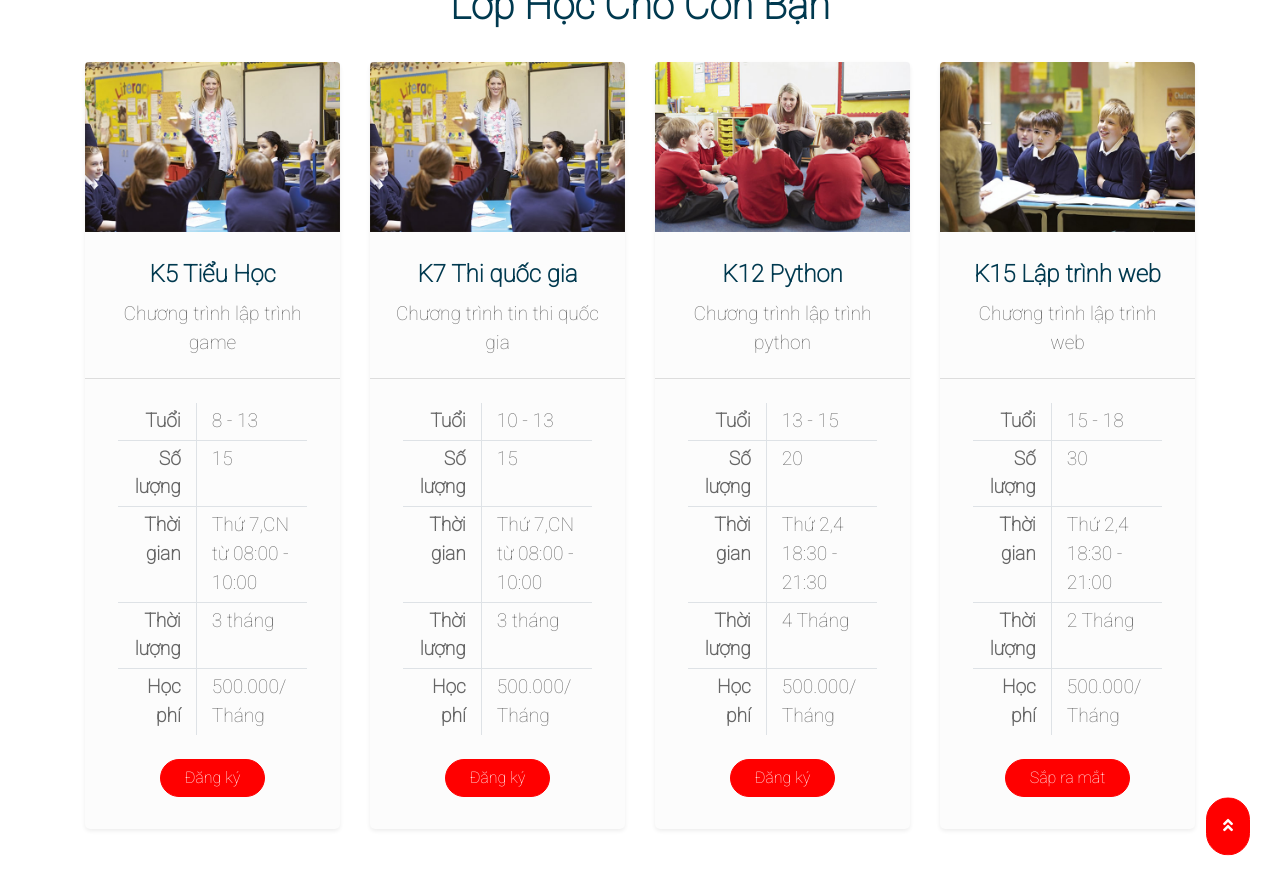
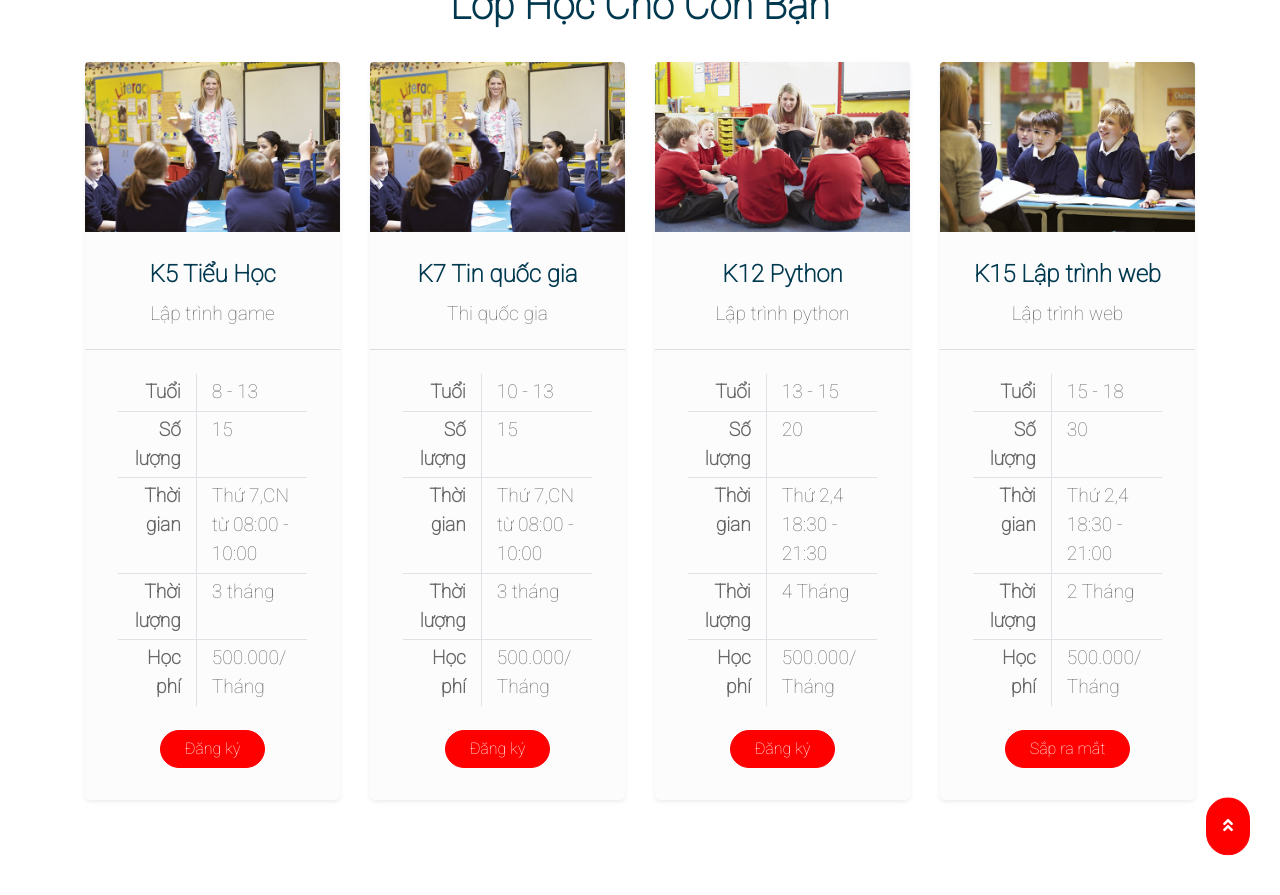
Before and after one commit to codegymdanang/codekids, a Jekyll site: the page built from index.html, in a window 1280 px wide and 900 px high, scrolled down 3954 px. Shown: the top 895 px of the window. Built offline with Jekyll 4.4.1, drawn with Linux system fonts in a browser that asks for light colours; nearby versions of some CDN libraries; the list of posts is cut into pages by our own code.

Commit message:
update home

```diff
--- a/_layouts/home.html
+++ b/_layouts/home.html
@@ -206,7 +206,7 @@
                     <img class="card-img-top mb-2" src="{{'/images/class-1.jpg' | prepend: site.baseurl }}" alt="">
                     <div class="card-body text-center">
                         <h4 class="card-title"> K5 Tiểu Học </h4>
-                        <p class="card-text"> Chương trình  lập trình game </p>
+                        <p class="card-text"> Lập trình game </p>
                     </div>
                     <div class="card-footer bg-transparent py-4 px-5">
                         <div class="row border-bottom">
@@ -238,8 +238,8 @@
                 <div class="card border-0 bg-light shadow-sm pb-2">
                     <img class="card-img-top mb-2" src="{{'/images/class-1.jpg' | prepend: site.baseurl }}" alt="">
                     <div class="card-body text-center">
-                        <h4 class="card-title"> K7 Thi quốc gia </h4>
-                        <p class="card-text"> Chương trình tin thi quốc gia</p>
+                        <h4 class="card-title"> K7 Tin quốc gia </h4>
+                        <p class="card-text"> Thi quốc gia</p>
                     </div>
                     <div class="card-footer bg-transparent py-4 px-5">
                         <div class="row border-bottom">
@@ -272,7 +272,7 @@
                     <img class="card-img-top mb-2" src="{{'/images/class-2.jpg' | prepend: site.baseurl }}"  alt="">
                     <div class="card-body text-center">
                         <h4 class="card-title"> K12 Python </h4>
-                        <p class="card-text"> Chương trình lập trình python </p>
+                        <p class="card-text"> Lập trình python </p>
                     </div>
                     <div class="card-footer bg-transparent py-4 px-5">
                         <div class="row border-bottom">
@@ -304,7 +304,7 @@
                     <img class="card-img-top mb-2" src="{{'/images/class-3.jpg' | prepend: site.baseurl }}"  alt="">
                     <div class="card-body text-center">
                         <h4 class="card-title"> K15 Lập trình web </h4>
-                        <p class="card-text"> Chương trình lập trình web</p>
+                        <p class="card-text"> Lập trình web</p>
                     </div>
                     <div class="card-footer bg-transparent py-4 px-5">
                         <div class="row border-bottom">
```
